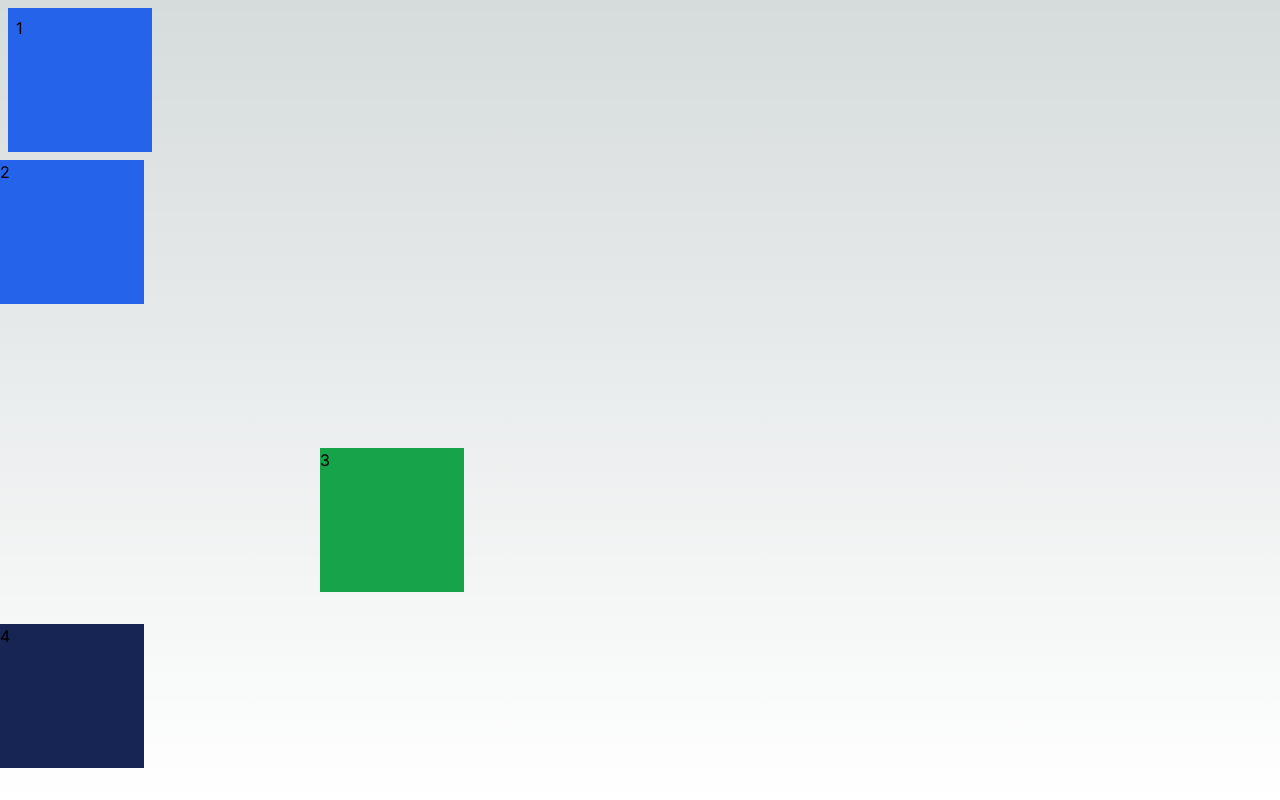
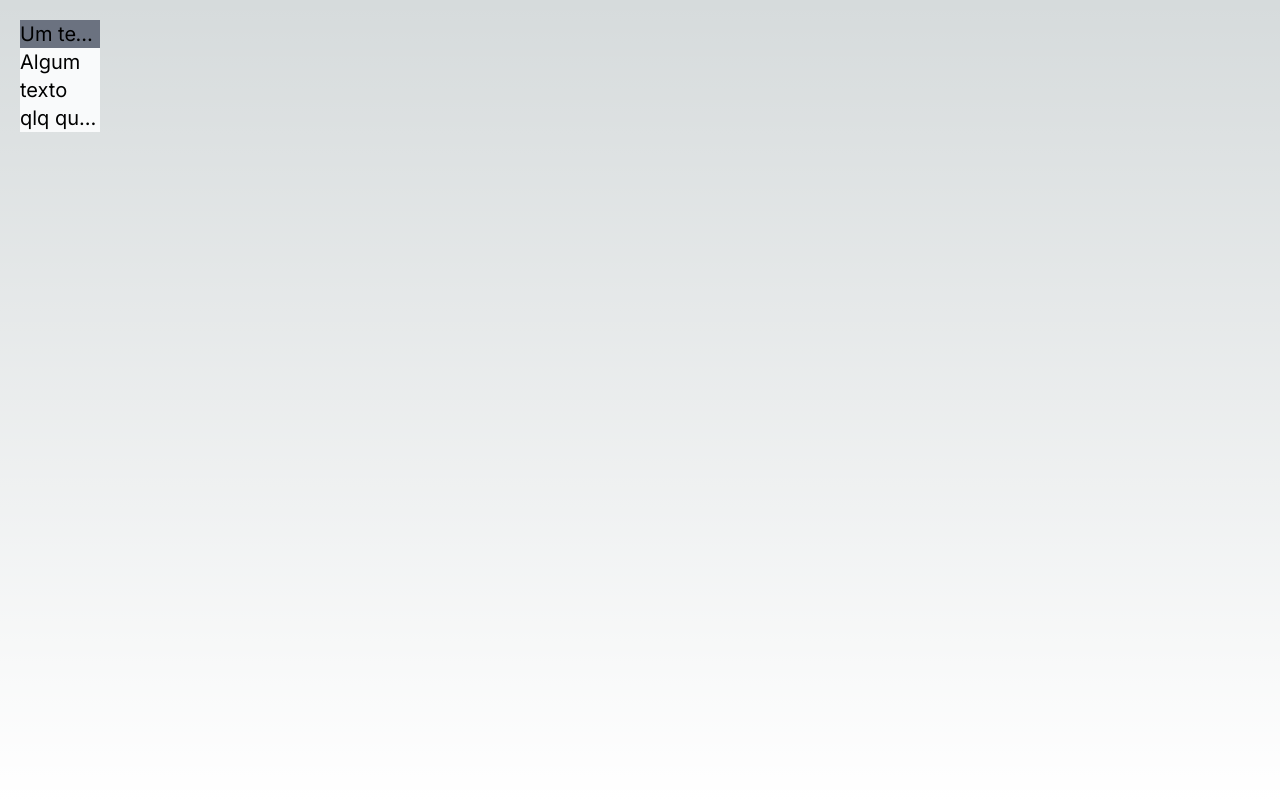
Before and after one commit to EvanilsonP/tailwindcss, a Next.js app: page / in a window 1280 px wide. Built offline with nearby package versions, Linux system fonts and the light colour scheme.

Commit message:
Manipulação de texto

```diff
--- a/src/app/page.tsx
+++ b/src/app/page.tsx
@@ -24,16 +24,25 @@
 
 // export default Page;
 
-// p padding
-// m marging
-// ml margin left / mb margin botton
+// // p padding
+// // m marging
+// // ml margin left / mb margin botton
+// export default function Page() {
+//   return (
+//     <div>
+//       <div className="bg-blue-600 w-36 h-36 p-2 m-2">1</div>
+//       <div className="bg-blue-600 w-36 h-36">2</div>
+//       <div className="bg-green-600 w-36 h-36 mt-36 ml-80">3</div>
+//       <div className="bg-blue-950 w-36 h-36 my-8">4</div>
+//     </div>
+//   )
+// }
+
 export default function Page() {
   return (
-    <div>
-      <div className="bg-blue-600 w-36 h-36 p-2 m-2">1</div>
-      <div className="bg-blue-600 w-36 h-36">2</div>
-      <div className="bg-green-600 w-36 h-36 mt-36 ml-80">3</div>
-      <div className="bg-blue-950 w-36 h-36 my-8">4</div>
+    <div className="w-screen h-screen p-5">
+      <div className="bg-gray-500  text-xl w-20 truncate">Um texto qualquer</div>
+      <div className="bg-gray-50 text-black text-xl w-20 line-clamp-3">Algum texto qlq que to usando aqui pq to na rpessa e nem to usando gramatica apropriada</div>
     </div>
   )
 }
```
